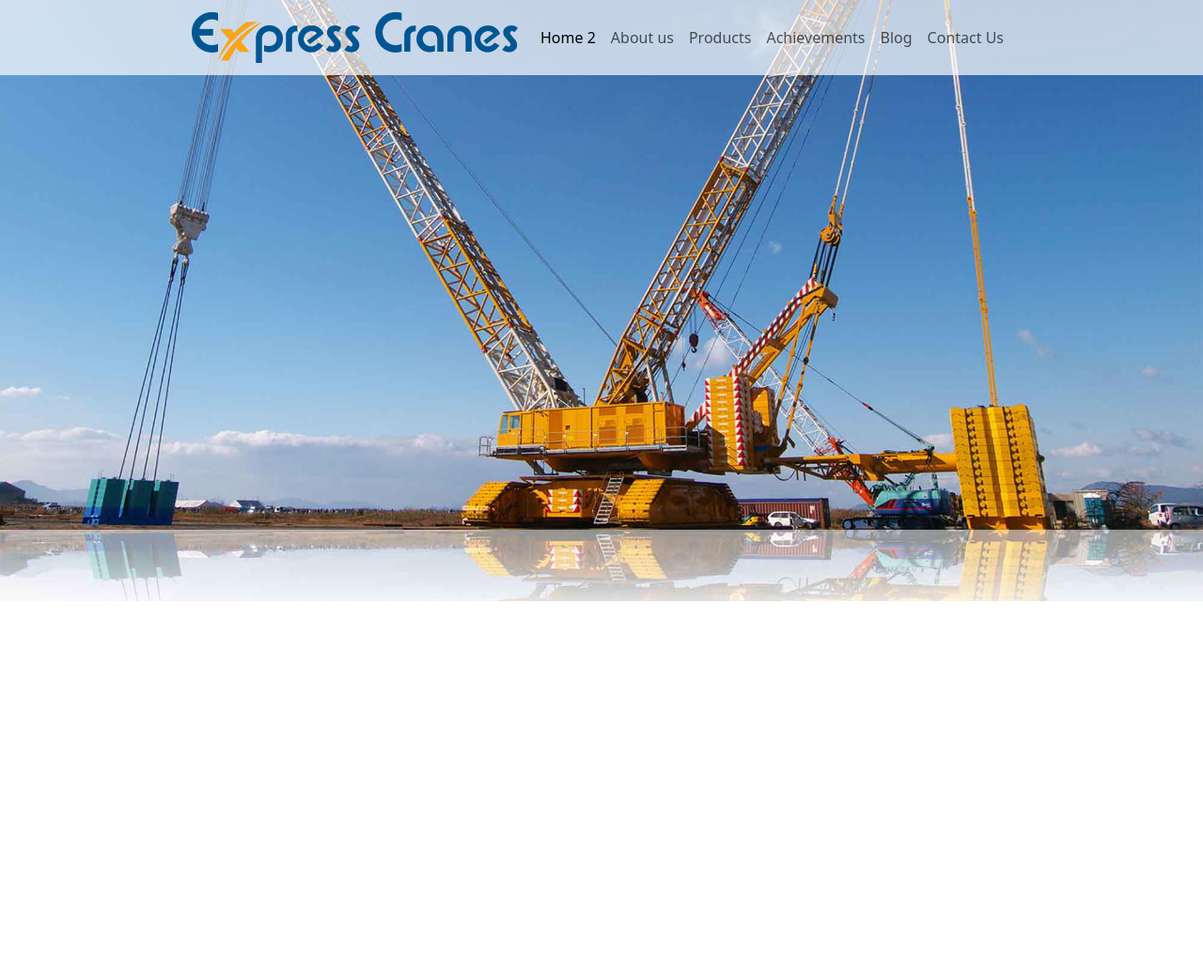
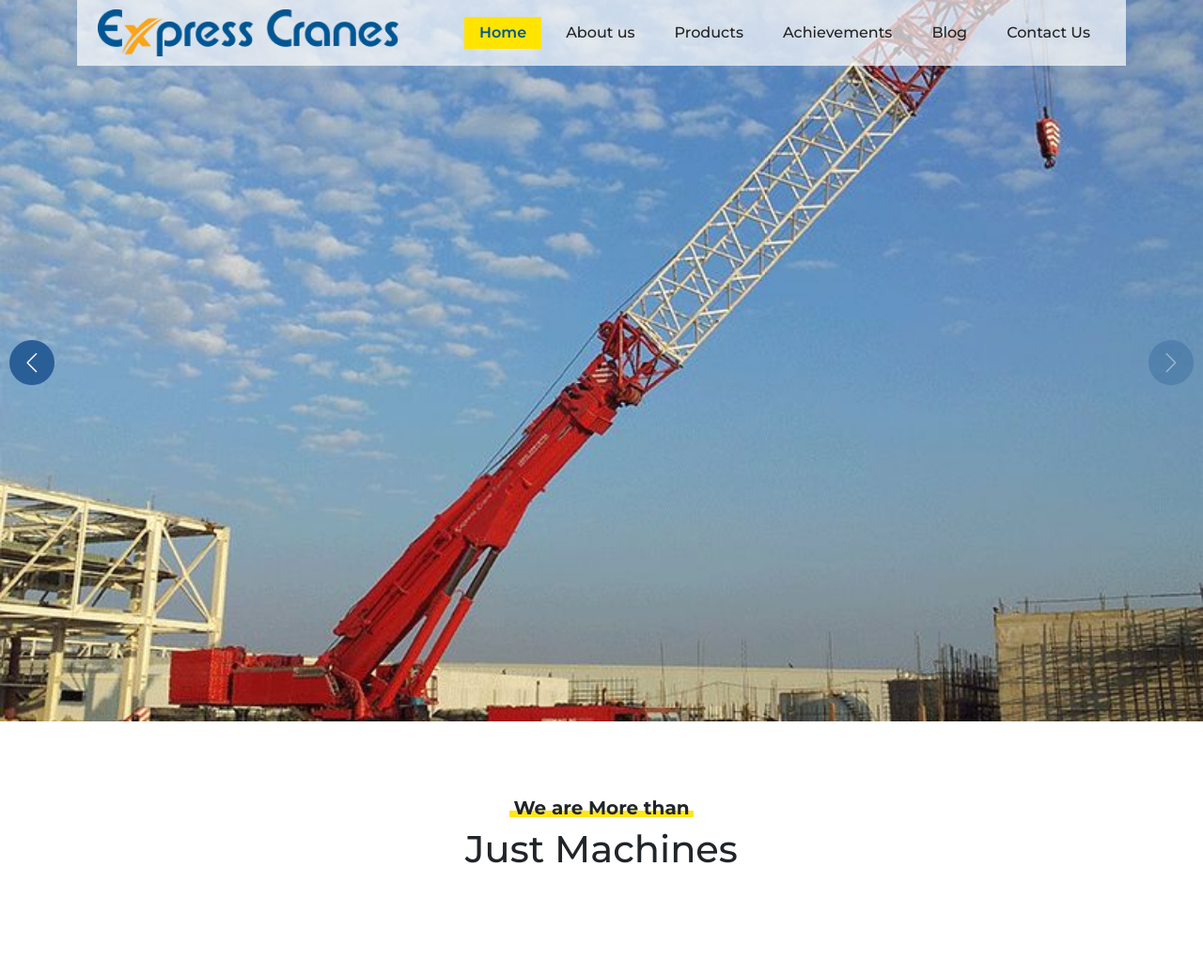
Before and after one commit to hema-innovative/express, a plain HTML site: page index.html in a window 1280 px wide. Shown: the whole page at 94% size. Before the commit the page ends 800 px from the top, so only its background shows below. Drawn offline with nearby package versions, Linux system fonts and the light colour scheme.

Commit message:
Banner slider add, About section start

```diff
--- a/css/style.css
+++ b/css/style.css
@@ -1,17 +1,52 @@
-
+@import url('https://fonts.googleapis.com/css2?family=Montserrat:ital,wght@0,100..900;1,100..900&display=swap');
 
 :root{
+    --yellow-color: #FFE400;
+    --yellow-color-rgb: rgba(255, 228, 0);
+    --blue-color: #2A5E97;
 
 }
 
 
 
 
+body{
+    font-family: 'Montserrat', sans-serif;
+    font-size: 18px;
+    font-weight: 400;
+}
 
 
+/* -- global class -- */
+.heading{
+    font-size: 40px;
+    margin-bottom: 30px;
+}
+.sub-title{
+    display: inline-block;
+    position: relative;
+    font-size: 20px;
+    font-weight: 700;
+    padding: 0 4px;
+    z-index: 1;
+}
+.sub-title::after{
+    content: "";
+    width: 100%;
+    height: 7px;
+    background-color: rgba(255, 228, 0, 0.9);
+    position: absolute;
+    left: 0;
+    right: 0;
+    bottom: 2px;
+    z-index: -1;
+}
 
 
-
+.section-space{
+    padding-top: 80px;
+    padding-bottom: 80px;
+}
 
 
 
@@ -21,10 +56,54 @@ header{
     top: 0;
     left: 0;
     width: 100%;
+    z-index: 2;
+}
+header .navbar{
     background-color: rgba(255, 255, 255, 0.7);
+    padding: 5px 10px;
+}
+header .navbar-brand img{
+    width: 320px;
+}
+header .navbar-nav .nav-item:not(:last-child){
+    margin-right: 10px;
+}
+header .navbar-nav .nav-link{
+    color: #222;
+    font-size: 16px;
+    font-weight: 500;
+    padding: 5px 16px!important;
+}
+header .navbar-nav .nav-link.active{
+    color: #005693;
+    font-weight: 600;
+    background-color: var(--yellow-color);
 }
 
 
-.banner-slider img{
+.banner-slider{
+    width: 100%;
+    background-color: #6e6262;
+}
+.banner-slider .swiper-slide{
+    height: 96vh;
+}
+.banner-slider .swiper-slide img{
     width:100%;
+    -o-object-fit: cover;
+    object-fit: cover;
+    height: 100%;
 }
+.banner-slider .swiper-button-next,
+.banner-slider .swiper-button-prev{
+    width: 48px;
+    height: 48px;
+    color: #fff;
+    text-align: center;
+    background-color: var(--blue-color);
+    border-radius: 100%;
+}
+.banner-slider .swiper-button-next::after,
+.banner-slider .swiper-button-prev::after{
+    font-size: 21px;
+}
--- a/index.html
+++ b/index.html
@@ -1,11 +1,13 @@
 <!DOCTYPE html>
-<html>
+<html lang="en">
 <head>
     <meta charset="utf-8">
-    <meta title="" content="">
-    <meta title="" content="">
+    <meta name="viewport" content="width=device-width, initial-scale=1">
+    <meta title="keywords" content="">
+    <meta title="description" content="">
     <title>Express Crane Services</title>
     <link rel="stylesheet" href="https://cdn.jsdelivr.net/npm/bootstrap@5.3.3/dist/css/bootstrap.min.css">
+    <link rel="stylesheet" href="https://cdn.jsdelivr.net/npm/swiper@11/swiper-bundle.min.css" />
     <link rel="stylesheet" href="css/style.css">
 </head>
 
@@ -13,16 +15,18 @@
 
 <div class="page-wrapper">
     <header>
+        <div class="container">
             <nav class="navbar navbar-expand-lg justify-content-center">
-            <div class="container-fluid justify-content-lg-center">
+                <div class="container">
                     <a class="navbar-brand" href="#"><img src="img/express-crane-logo.png" alt=""></a>
+
                     <button class="navbar-toggler" type="button" data-bs-toggle="collapse" data-bs-target="#navbarSupportedContent" aria-controls="navbarSupportedContent" aria-expanded="false" aria-label="Toggle navigation">
                         <span class="navbar-toggler-icon"></span>
                     </button>
                     <div class="collapse navbar-collapse flex-grow-0" id="navbarSupportedContent">
                         <ul class="navbar-nav me-auto mb-2 mb-lg-0">
                             <li class="nav-item">
-                            <a class="nav-link active" href="#">Home 2</a>
+                                <a class="nav-link active" href="index.html">Home</a>
                             </li>
                             <li class="nav-item">
                                 <a class="nav-link" href="#">About us</a>
@@ -51,23 +55,43 @@
                                 </ul>
                             </li> -->
                         </ul>
-                    <div class="d-flex">
+                        <!-- <div class="d-flex">
 
-                    </div>
+                        </div> -->
                     </div>
                 </div>
             </nav>
+        </div>
     </header>
 
-    <section class="banner-slider">
-        <img src="img/banner/banner-1.jfif" alt="">
+    <section class="swiper banner-slider">
+        <div class="swiper-wrapper">
+            <div class="swiper-slide"><img src="img/banner/banner-1.jfif" alt=""></div>
+            <div class="swiper-slide"><img src="img/banner/banner-2.jfif" alt=""></div>
+        </div>
+        <div class="swiper-button-next"></div>
+        <div class="swiper-button-prev"></div>
+        <div class="swiper-pagination"></div>
+    </section>
+
+    <section class="about-section section-space">
+        <div class="container">
+            <div class="row">
+                <div class="col-12 text-center">
+                    <h5 class="sub-title">We are More than</h5>
+                    <h2 class="heading">Just Machines</h2>
+                </div>
+                <div class="col-lg-4"></div>
+            </div>
+        </div>
     </section>
 </div>
 
 <!-- js -->
+<script src="https://cdn.jsdelivr.net/npm/bootstrap@5.3.3/dist/js/bootstrap.min.js"></script>
 <script src="https://cdn.jsdelivr.net/npm/@popperjs/core@2.11.8/dist/umd/popper.min.js"></script>
-<script src="https://cdn.jsdelivr.net/npm/bootstrap@5.3.3/dist/js/bootstrap.min.js"></script>
-
+<script src="https://cdn.jsdelivr.net/npm/swiper@11/swiper-bundle.min.js"></script>
+<script src="js/custom.js"></script>
 
 <!-- <script>
     let header = document.querySelector("header");
--- a/js/custom.js
+++ b/js/custom.js
@@ -0,0 +1,16 @@
+"use strict";
+
+var swiper = new Swiper(".banner-slider", {
+    speed: 600,
+    parallax: true,
+    autoplay: true,
+    effect: 'fade',
+    // pagination: {
+    //   el: ".swiper-pagination",
+    //   clickable: true,
+    // },
+    navigation: {
+      nextEl: ".swiper-button-next",
+      prevEl: ".swiper-button-prev",
+    },
+  });
```
Also changed, not shown: img/banner/banner-2.jfif (added). Lines whose indentation alone changed are shown as unchanged.
